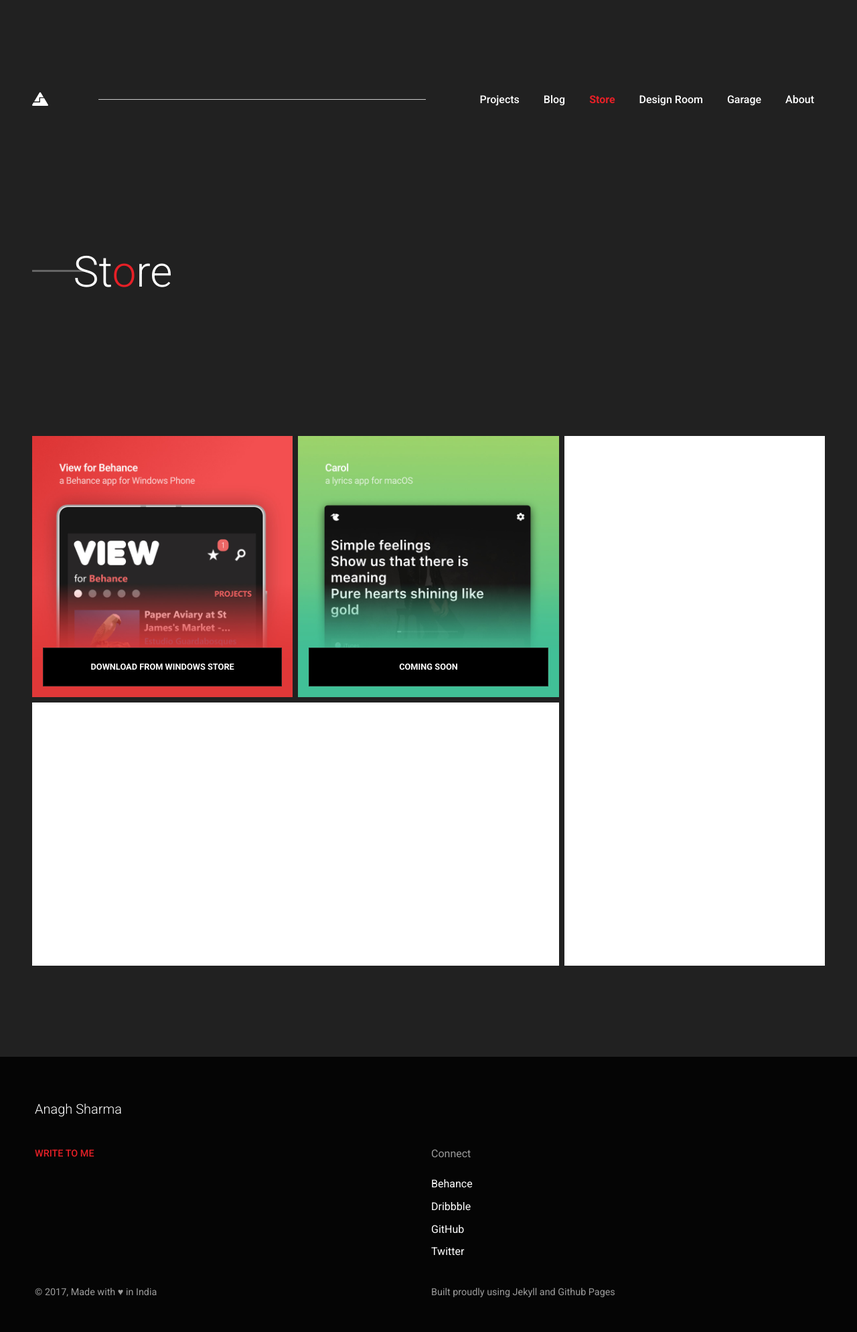
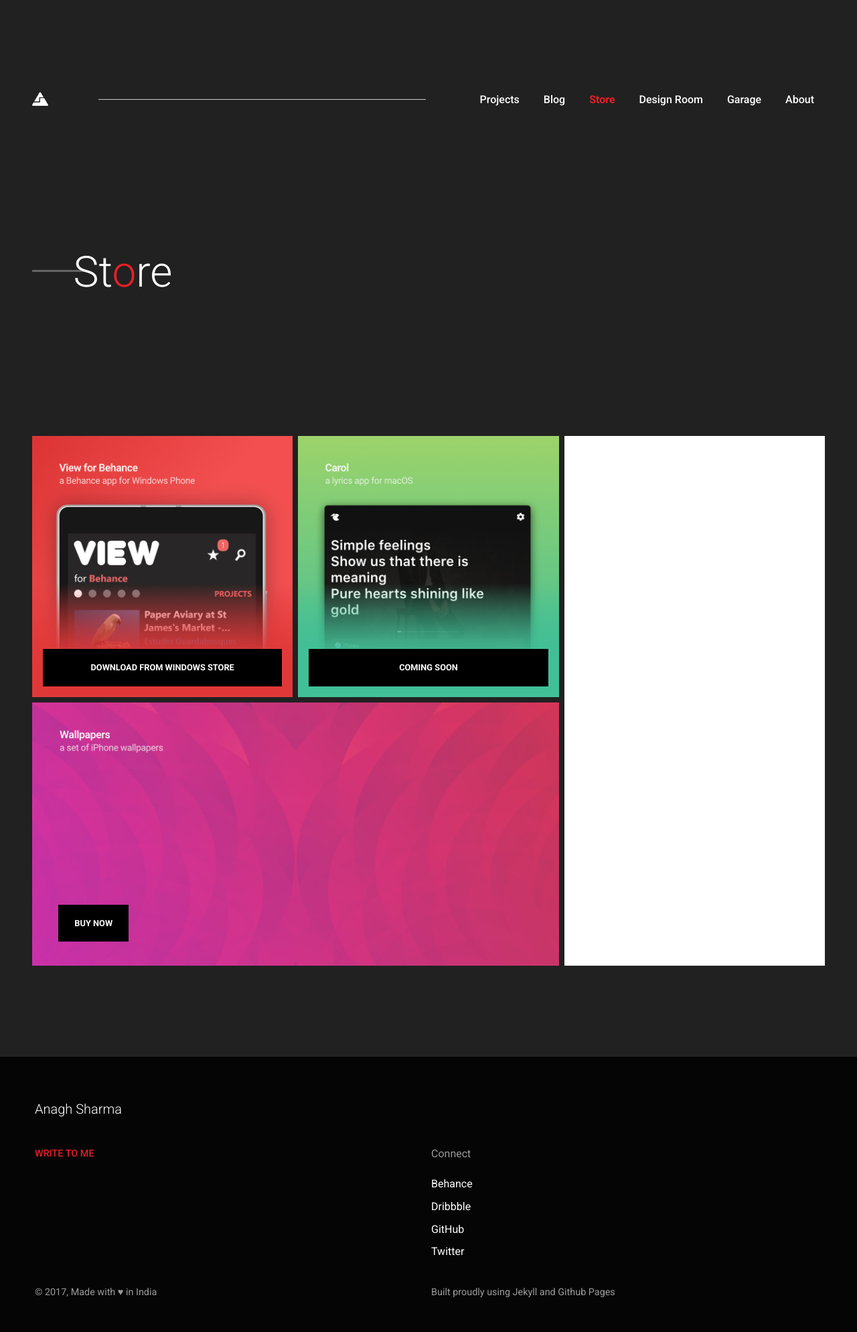
Before and after one commit to AnaghSharma/anaghsharma.github.io, a Jekyll site: the page built from _pages/store.html, in a window 1280 px wide. Shown: the whole page at 67% size. Built offline with Jekyll 4.4.1, drawn with Linux system fonts in a browser that asks for light colours; nearby versions of some CDN libraries.

Commit message:
Added wallpapers to store page

```diff
--- a/_pages/store.html
+++ b/_pages/store.html
@@ -17,25 +17,26 @@
     <div class="row">
         <div class="large-8 medium-8 small-12 columns">
           <div class="row">
-            <div class="large-6 medium-6 small-12 columns left-collapse">
+            <div class="large-6 medium-6 small-12 columns left-collapse small-collapse">
               <div class="behance-store-thumbnail store-product-container square mb2">
-                <a href="https://www.microsoft.com/en-us/store/p/view-for-behance/9wzdncrdm1g9" target="_blank" class="action-button font-bold ml5">DOWNLOAD FROM WINDOWS STORE</a>
+                <a href="https://www.microsoft.com/en-us/store/p/view-for-behance/9wzdncrdm1g9" target="_blank" class="cta action-button font-bold ml5">DOWNLOAD FROM WINDOWS STORE</a>
               </div>
             </div>
-            <div class="large-6 medium-6 columns right-collapse">
+            <div class="large-6 medium-6 columns right-collapse small-collapse">
               <div class="carol-store-thumbnail store-product-container square mb2">
-                <a href="https://dribbble.com/shots/3679922-macOS-Lyrics-App" target="_blank" class="action-button font-bold">COMING SOON</a>
+                <a href="https://dribbble.com/shots/3679922-macOS-Lyrics-App" target="_blank" class="cta action-button font-bold">COMING SOON</a>
               </div>
             </div>
           </div>
           <div class="row">
-            <a href="" class="heading">
-              <div class="placeholder horizontal-rect-8 mb2">
-              </div>
-            </a>
+            <div class="columns left-collapse right-collapse small-collapse">
+                <div class="wallpapers-store-thumbnail store-product-container horizontal-rect-8 mb2">
+                    <a href="" target="_blank" style="position:absolute; left: 5%; margin: auto; bottom: 9%;" class="action-button font-bold">BUY NOW</a>
+                </div>
+            </div>
           </div>
         </div>
-        <div class="large-4 medium-4 columns small-collapse">
+        <div class="large-4 medium-4 columns hide-for-small-only">
           <a href="" class="heading">
             <div class="placeholder vertical-rect mb2">
             </div>
```
Also changed, not shown: scss/_custom.scss (+9 -2 lines), assets/images/store/wallpapers.jpg (added), css/app.css.
